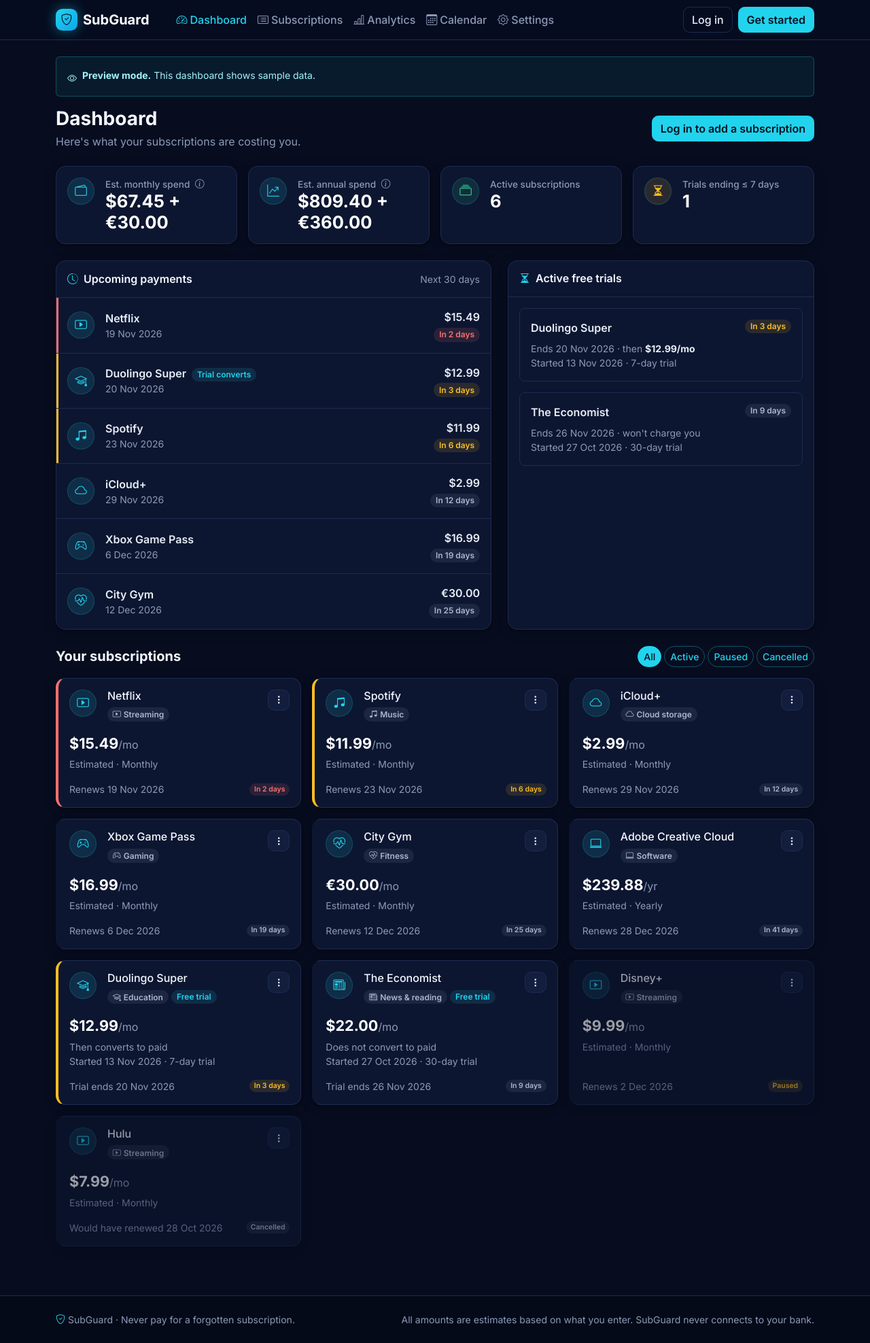
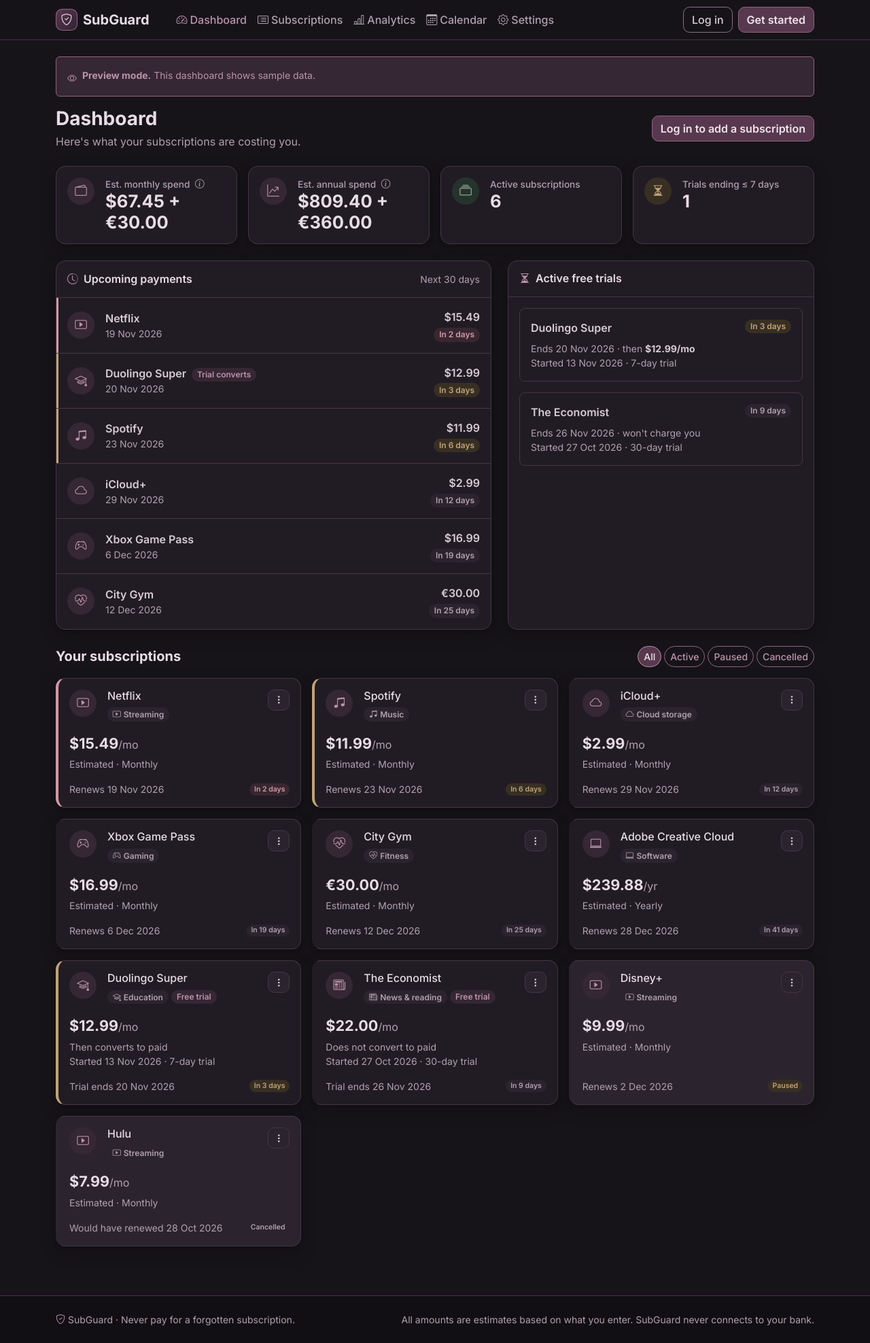
Before and after one commit to bobbyyjerry/SubGuard, a Flask app: page /dashboard/ in a window 1280 px wide. Shown: the whole page at 68% size. Run offline with Flask 3, Linux system fonts and the light colour scheme; parts of the project's set-up code (start-up, migrations or seed data) failed here and were passed over; some libraries are stand-ins or nearby versions.

Commit message:
Apply dark charcoal and plum theme

```diff
--- a/app/static/css/style.css
+++ b/app/static/css/style.css
@@ -1,85 +1,87 @@
-/* =========================================================
-   SubGuard styles: a small custom layer on top of Bootstrap 5.
-   Theme: MIDNIGHT NAVY + ELECTRIC CYAN (dark).
-
-   base.html sets <html data-bs-theme="dark">, so Bootstrap's own
-   components (dropdowns, modals, form fields, close buttons) use
-   their dark versions. Below we swap Bootstrap's default greys for
-   our navy palette and its blue for our cyan.
-
-   All colours live in the variables in the first block
-   ("design tokens"), so the whole look changes in one place.
-   ========================================================= */
+/* SubGuard's charcoal and plum palette extends Bootstrap's dark theme. */
 
 :root,
 :root[data-bs-theme="dark"] {
   color-scheme: dark;
 
-  /* ---- Brand: electric cyan ---- */
-  --sg-primary: #22d3ee;           /* electric cyan */
-  --sg-primary-hover: #67e8f9;     /* lighter cyan for hover */
-  --sg-primary-deep: #0ea5e9;      /* deeper cyan-blue for gradients */
-  --sg-primary-soft: rgba(34, 211, 238, 0.12);
-  --sg-primary-line: rgba(34, 211, 238, 0.35);
-  --sg-glow: 0 0 0 1px rgba(34, 211, 238, 0.35), 0 8px 28px rgba(34, 211, 238, 0.25);
-  --sg-on-primary: #04111f;        /* text on cyan: near-black navy */
+  --sg-primary-rgb: 188, 147, 173;
+  --sg-primary: rgb(var(--sg-primary-rgb));
+  --sg-primary-hover-rgb: 208, 173, 196;
+  --sg-primary-hover: rgb(var(--sg-primary-hover-rgb));
+  --sg-primary-deep: #302234;
+  --sg-primary-fill: #58384f;
+  --sg-primary-fill-hover: #694760;
+  --sg-primary-soft: #352733;
+  --sg-primary-line: #90657f;
+  --sg-focus: rgba(var(--sg-primary-rgb), 0.24);
+  --sg-on-primary: #eee4ec;
 
-  /* ---- Surfaces: midnight navy ---- */
-  --sg-bg: #070d1f;                /* page background */
-  --sg-bg-deep: #050a18;           /* footer, deepest areas */
-  --sg-surface: #0d1630;           /* cards */
-  --sg-surface-2: #131e3e;         /* raised: dropdowns, hover */
-  --sg-input-bg: #0a1228;          /* form fields (slightly inset) */
-  --sg-input-border: #2c3d6e;      /* brighter than card borders so fields stand out */
-  --sg-border: #1e2b52;
-  --sg-text: #e6edf7;
-  --sg-muted: #8b9ab8;             /* ~6:1 contrast on cards */
+  --sg-bg-rgb: 23, 20, 25;
+  --sg-bg: rgb(var(--sg-bg-rgb));
+  --sg-bg-deep: #120f14;
+  --sg-surface: #211c24;
+  --sg-surface-2: #2b242e;
+  --sg-input-bg: #1c181f;
+  --sg-input-border: #827483;
+  --sg-border: #413644;
+  --sg-text: #d6cbd4;
+  --sg-muted: #b0a0ae;
+  --sg-heading: #e7dce6;
 
-  /* ---- Status colours (tuned to read well on navy) ---- */
-  --sg-success: #34d399;
-  --sg-success-soft: rgba(52, 211, 153, 0.12);
-  --sg-warning: #fbbf24;
-  --sg-warning-soft: rgba(251, 191, 36, 0.12);
-  --sg-danger: #f87171;
-  --sg-danger-soft: rgba(248, 113, 113, 0.12);
+  --sg-success: #9cb69f;
+  --sg-success-soft: #25332c;
+  --sg-warning: #c0a378;
+  --sg-warning-soft: #382f23;
+  --sg-danger: #d09aa5;
+  --sg-danger-soft: #382730;
 
   --sg-radius: 0.875rem;
-  --sg-shadow: 0 1px 2px rgba(0, 0, 0, 0.4), 0 4px 16px rgba(0, 0, 0, 0.25);
+  --sg-shadow: 0 2px 4px rgba(10, 7, 11, 0.22), 0 8px 24px rgba(10, 7, 11, 0.21);
 
-  /* ---- Feed our tokens into Bootstrap's variables ---- */
   --bs-body-font-family: "Inter", system-ui, -apple-system, "Segoe UI", Roboto, sans-serif;
   --bs-body-bg: var(--sg-bg);
-  --bs-body-bg-rgb: 7, 13, 31;
+  --bs-body-bg-rgb: var(--sg-bg-rgb);
   --bs-body-color: var(--sg-text);
-  --bs-body-color-rgb: 230, 237, 247;
-  --bs-emphasis-color: #ffffff;
-  --bs-emphasis-color-rgb: 255, 255, 255;
-  --bs-heading-color: #f4f8ff;
+  --bs-body-color-rgb: 214, 203, 212;
+  --bs-emphasis-color: var(--sg-heading);
+  --bs-emphasis-color-rgb: 231, 220, 230;
+  --bs-heading-color: var(--sg-heading);
   --bs-secondary-color: var(--sg-muted);
-  --bs-secondary-rgb: 139, 154, 184;      /* .text-secondary */
+  --bs-secondary-rgb: 176, 160, 174;
   --bs-secondary-bg: var(--sg-surface-2);
   --bs-tertiary-bg: var(--sg-surface);
   --bs-border-color: var(--sg-border);
-  --bs-border-color-translucent: rgba(148, 170, 220, 0.14);
+  --bs-border-color-translucent: rgba(var(--sg-primary-rgb), 0.14);
 
   --bs-primary: var(--sg-primary);
-  --bs-primary-rgb: 34, 211, 238;
-  --bs-primary-text-emphasis: #a5f3fc;
-  --bs-primary-bg-subtle: rgba(34, 211, 238, 0.1);
+  --bs-primary-rgb: var(--sg-primary-rgb);
+  --bs-primary-text-emphasis: var(--sg-primary);
+  --bs-primary-bg-subtle: var(--sg-primary-soft);
   --bs-primary-border-subtle: var(--sg-primary-line);
-  --bs-info-rgb: 34, 211, 238;
-  --bs-info-text-emphasis: #a5f3fc;
-  --bs-info-bg-subtle: rgba(34, 211, 238, 0.08);
-  --bs-info-border-subtle: rgba(34, 211, 238, 0.3);
-  --bs-success-rgb: 52, 211, 153;
-  --bs-warning-rgb: 251, 191, 36;
-  --bs-danger-rgb: 248, 113, 113;
+  --bs-info-rgb: var(--sg-primary-rgb);
+  --bs-info-text-emphasis: var(--sg-primary);
+  --bs-info-bg-subtle: var(--sg-primary-soft);
+  --bs-info-border-subtle: var(--sg-primary-line);
+  --bs-success-rgb: 156, 182, 159;
+  --bs-warning-rgb: 192, 163, 120;
+  --bs-danger-rgb: 208, 154, 165;
+  --bs-success-text-emphasis: var(--sg-success);
+  --bs-warning-text-emphasis: var(--sg-warning);
+  --bs-danger-text-emphasis: var(--sg-danger);
+  --bs-success-bg-subtle: var(--sg-success-soft);
+  --bs-warning-bg-subtle: var(--sg-warning-soft);
+  --bs-danger-bg-subtle: var(--sg-danger-soft);
+  --bs-success-border-subtle: #475e4c;
+  --bs-warning-border-subtle: #6c593e;
+  --bs-danger-border-subtle: #6f4b57;
+  --bs-form-invalid-color: var(--sg-danger);
+  --bs-form-invalid-border-color: var(--sg-danger);
 
   --bs-link-color: var(--sg-primary);
-  --bs-link-color-rgb: 34, 211, 238;
+  --bs-link-color-rgb: var(--sg-primary-rgb);
   --bs-link-hover-color: var(--sg-primary-hover);
-  --bs-link-hover-color-rgb: 103, 232, 249;
-  --bs-focus-ring-color: rgba(34, 211, 238, 0.35);
+  --bs-link-hover-color-rgb: var(--sg-primary-hover-rgb);
+  --bs-focus-ring-color: var(--sg-focus);
 }
 
 body {
@@ -87,72 +89,79 @@ body {
   -webkit-font-smoothing: antialiased;
 }
 
-::selection { background: rgba(34, 211, 238, 0.35); color: #fff; }
+::selection { background: var(--sg-primary-soft); color: var(--sg-heading); }
 
 /* ---------- Buttons ---------- */
 .btn { border-radius: 0.6rem; font-weight: 500; }
 
 .btn-primary {
   --bs-btn-color: var(--sg-on-primary);
-  --bs-btn-bg: var(--sg-primary);
-  --bs-btn-border-color: var(--sg-primary);
+  --bs-btn-bg: var(--sg-primary-fill);
+  --bs-btn-border-color: var(--sg-primary-line);
   --bs-btn-hover-color: var(--sg-on-primary);
-  --bs-btn-hover-bg: var(--sg-primary-hover);
+  --bs-btn-hover-bg: var(--sg-primary-fill-hover);
   --bs-btn-hover-border-color: var(--sg-primary-hover);
   --bs-btn-active-color: var(--sg-on-primary);
-  --bs-btn-active-bg: var(--sg-primary-hover);
+  --bs-btn-active-bg: var(--sg-primary-fill-hover);
   --bs-btn-active-border-color: var(--sg-primary-hover);
   --bs-btn-disabled-color: var(--sg-on-primary);
-  --bs-btn-disabled-bg: var(--sg-primary);
-  --bs-btn-disabled-border-color: var(--sg-primary);
-  --bs-btn-focus-shadow-rgb: 34, 211, 238;
+  --bs-btn-disabled-bg: var(--sg-primary-fill);
+  --bs-btn-disabled-border-color: var(--sg-primary-line);
+  --bs-btn-focus-shadow-rgb: var(--sg-primary-rgb);
   font-weight: 600;
 }
-.btn-primary:hover { box-shadow: var(--sg-glow); }
 
 .btn-outline-primary {
   --bs-btn-color: var(--sg-primary);
   --bs-btn-border-color: var(--sg-primary-line);
   --bs-btn-hover-color: var(--sg-on-primary);
-  --bs-btn-hover-bg: var(--sg-primary);
+  --bs-btn-hover-bg: var(--sg-primary-fill);
   --bs-btn-hover-border-color: var(--sg-primary);
   --bs-btn-active-color: var(--sg-on-primary);
-  --bs-btn-active-bg: var(--sg-primary);
+  --bs-btn-active-bg: var(--sg-primary-fill);
   --bs-btn-active-border-color: var(--sg-primary);
-  --bs-btn-focus-shadow-rgb: 34, 211, 238;
+  --bs-btn-focus-shadow-rgb: var(--sg-primary-rgb);
 }
 
-/* "Light" and "secondary" buttons become quiet navy buttons */
 .btn-light {
   --bs-btn-color: var(--sg-text);
   --bs-btn-bg: var(--sg-surface-2);
   --bs-btn-border-color: var(--sg-border);
-  --bs-btn-hover-color: #fff;
-  --bs-btn-hover-bg: #1a2750;
+  --bs-btn-hover-color: var(--sg-heading);
+  --bs-btn-hover-bg: var(--sg-primary-soft);
   --bs-btn-hover-border-color: var(--sg-primary-line);
-  --bs-btn-active-color: #fff;
-  --bs-btn-active-bg: #1a2750;
+  --bs-btn-active-color: var(--sg-heading);
+  --bs-btn-active-bg: var(--sg-primary-soft);
   --bs-btn-active-border-color: var(--sg-primary-line);
-  --bs-btn-focus-shadow-rgb: 34, 211, 238;
+  --bs-btn-focus-shadow-rgb: var(--sg-primary-rgb);
 }
 
 .btn-outline-secondary {
   --bs-btn-color: var(--sg-text);
-  --bs-btn-border-color: var(--sg-border);
-  --bs-btn-hover-color: #fff;
+  --bs-btn-border-color: var(--sg-input-border);
+  --bs-btn-hover-color: var(--sg-heading);
   --bs-btn-hover-bg: var(--sg-surface-2);
   --bs-btn-hover-border-color: var(--sg-primary-line);
-  --bs-btn-active-color: #fff;
+  --bs-btn-active-color: var(--sg-heading);
   --bs-btn-active-bg: var(--sg-surface-2);
   --bs-btn-active-border-color: var(--sg-primary-line);
-  --bs-btn-focus-shadow-rgb: 34, 211, 238;
+  --bs-btn-focus-shadow-rgb: var(--sg-primary-rgb);
+}
+
+.btn-danger {
+  --bs-btn-color: var(--sg-on-primary);
+  --bs-btn-bg: #693b48;
+  --bs-btn-border-color: #986575;
+  --bs-btn-hover-bg: #7a4957;
+  --bs-btn-hover-border-color: var(--sg-danger);
+  --bs-btn-active-bg: #7a4957;
+  --bs-btn-active-border-color: var(--sg-danger);
+  --bs-btn-focus-shadow-rgb: var(--bs-danger-rgb);
 }
 
 /* ---------- Navbar ---------- */
-/* The navbar markup uses .bg-white (a Bootstrap utility with !important),
-   so we need !important here to replace it with translucent navy. */
 .navbar.bg-white {
-  background-color: rgba(7, 13, 31, 0.82) !important;
+  background-color: rgba(var(--sg-bg-rgb), 0.94) !important;
   backdrop-filter: saturate(140%) blur(10px);
   -webkit-backdrop-filter: saturate(140%) blur(10px);
 }
@@ -164,13 +173,13 @@ body {
   width: 2rem;
   height: 2rem;
   border-radius: 0.6rem;
-  background: linear-gradient(135deg, var(--sg-primary), var(--sg-primary-deep));
+  background: linear-gradient(135deg, var(--sg-primary-fill), var(--sg-primary-deep));
+  box-shadow: inset 0 0 0 1px var(--sg-primary-line);
   color: var(--sg-on-primary);
   font-size: 1.05rem;
-  box-shadow: 0 0 18px rgba(34, 211, 238, 0.45);
 }
 
-.navbar-brand { color: #fff; }
+.navbar-brand { color: var(--sg-heading); }
 .navbar .nav-link { font-weight: 500; color: var(--sg-muted); }
 .navbar .nav-link:hover { color: var(--sg-text); }
 .navbar .nav-link.active { color: var(--sg-primary); }
@@ -286,7 +296,6 @@ body {
   background: var(--sg-primary-soft);
   color: var(--sg-primary);
   font-size: 1.1rem;
-  box-shadow: inset 0 0 0 1px rgba(34, 211, 238, 0.18);
 }
 
 /* Stat cards on the dashboard */
@@ -295,7 +304,7 @@ body {
   font-size: clamp(1.15rem, 1rem + 1vw, 1.6rem);
   font-weight: 700;
   line-height: 1.2;
-  color: #fff;
+  color: var(--sg-heading);
 }
 
 /* Bootstrap cards allow breaking inside words; for stats we only want
@@ -307,14 +316,14 @@ body {
 .sub-card:hover { box-shadow: var(--sg-shadow), 0 0 0 1px var(--sg-primary-line); }
 .sub-card.urgency-warning { border-left-color: var(--sg-warning); }
 .sub-card.urgency-danger { border-left-color: var(--sg-danger); }
-.sub-card .sub-price { font-size: 1.35rem; font-weight: 700; color: #fff; }
-.sub-card.is-inactive { opacity: 0.6; }
+.sub-card .sub-price { font-size: 1.35rem; font-weight: 700; color: var(--sg-heading); }
+.sub-card.is-inactive { --bs-card-bg: var(--sg-surface-2); }
 
 /* Soft badges (tinted, lighter than Bootstrap's solid ones) */
 .badge-soft-success { background: var(--sg-success-soft); color: var(--sg-success); }
 .badge-soft-warning { background: var(--sg-warning-soft); color: var(--sg-warning); }
 .badge-soft-danger { background: var(--sg-danger-soft); color: var(--sg-danger); }
-.badge-soft-secondary { background: rgba(139, 154, 184, 0.12); color: #aab6cf; }
+.badge-soft-secondary { background: var(--sg-surface-2); color: var(--sg-muted); }
 .badge-soft-primary { background: var(--sg-primary-soft); color: var(--sg-primary); }
 .badge { font-weight: 600; }
 
@@ -332,34 +341,28 @@ body {
 
 /* Progress bars */
 .progress {
-  --bs-progress-bg: #1a2547;
+  --bs-progress-bg: var(--sg-primary-soft);
   --bs-progress-bar-bg: var(--sg-primary);
 }
 
 /* ---------- Dropdowns, modals, alerts, toasts ---------- */
 .dropdown-menu {
-  --bs-dropdown-bg: var(--sg-surface-2);
+  --bs-dropdown-bg: var(--sg-surface);
   --bs-dropdown-border-color: var(--sg-border);
   --bs-dropdown-link-color: var(--sg-text);
-  --bs-dropdown-link-hover-color: #fff;
-  --bs-dropdown-link-hover-bg: rgba(34, 211, 238, 0.08);
+  --bs-dropdown-link-hover-color: var(--sg-heading);
+  --bs-dropdown-link-hover-bg: var(--sg-primary-soft);
   --bs-dropdown-link-active-color: var(--sg-on-primary);
-  --bs-dropdown-link-active-bg: var(--sg-primary);
+  --bs-dropdown-link-active-bg: var(--sg-primary-fill);
   --bs-dropdown-divider-bg: var(--sg-border);
-  box-shadow: 0 12px 32px rgba(0, 0, 0, 0.45);
+  box-shadow: var(--sg-shadow);
 }
 
 .modal {
   --bs-modal-bg: var(--sg-surface);
   --bs-modal-border-color: var(--sg-border);
 }
-.modal-backdrop { --bs-backdrop-bg: #01040c; --bs-backdrop-opacity: 0.7; }
-
-.alert-info {
-  --bs-alert-color: #a5f3fc;
-  --bs-alert-bg: rgba(34, 211, 238, 0.07);
-  --bs-alert-border-color: rgba(34, 211, 238, 0.28);
-}
+.modal-backdrop { --bs-backdrop-bg: var(--sg-bg-deep); --bs-backdrop-opacity: 0.7; }
 
 .toast.text-bg-dark {
   background-color: var(--sg-surface-2) !important;
--- a/app/templates/base.html
+++ b/app/templates/base.html
@@ -3,7 +3,7 @@
 <head>
   <meta charset="utf-8">
   <meta name="viewport" content="width=device-width, initial-scale=1">
-  <meta name="theme-color" content="#070d1f">
+  <meta name="theme-color" content="#171419">
   <meta name="description" content="SubGuard helps you track subscriptions and free trials and reminds you before you're charged.">
   <title>{% block title %}Track subscriptions &amp; free trials{% endblock %} · SubGuard</title>
 
```
Also changed, not shown: other parts of app/static/css/style.css (+17 -43 lines), app/static/js/analytics.js (+18 -10 lines), app/static/img/favicon.svg.
